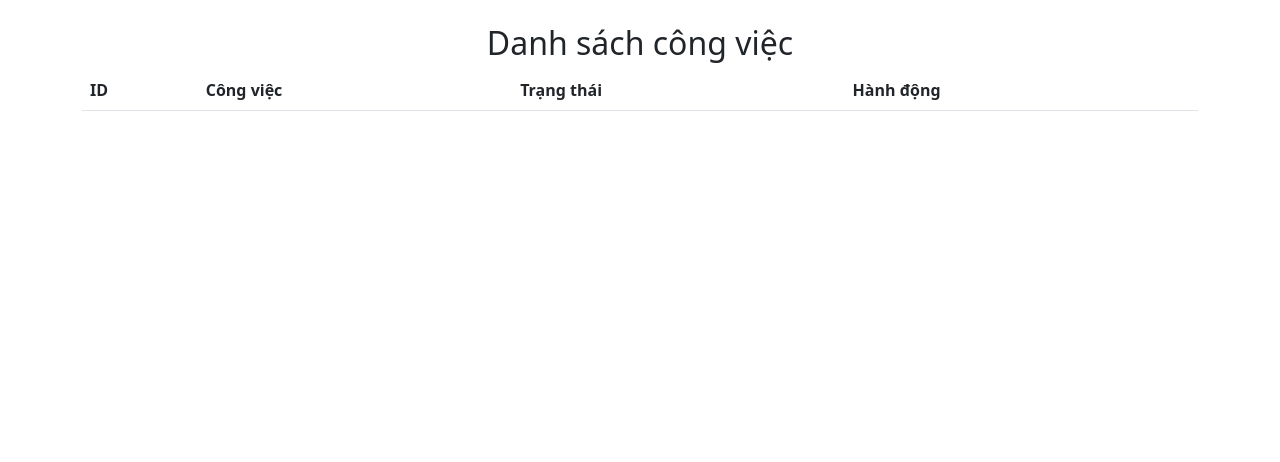
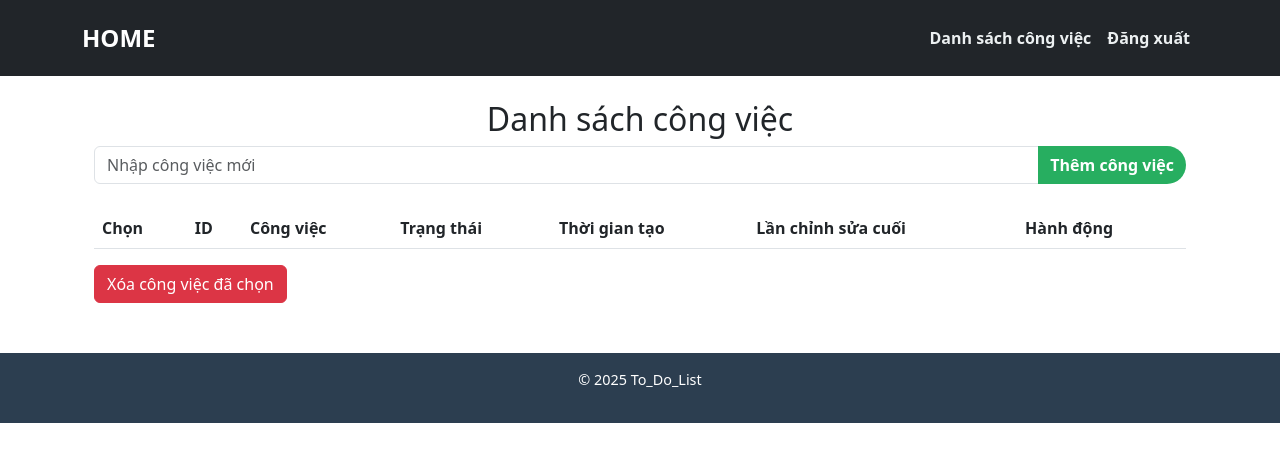
Before and after one commit to HyyyIT/flask_tiny_app, a Django app: page /to-do-list/ in a window 1280 px wide. Shown: the top 462 px of the page. Run offline with Django 5.2, Linux system fonts and the light colour scheme; a user stored in the database is signed in; data comes from the database, SQL or seed files in the repository; both versions use the stored data as it was after the commit; lists and menus that the app fills with data are empty.

Commit message:
Đã thêm tính năng cho user

```diff
--- a/flask_tiny_app/flask_tiny_app/settings.py
+++ b/flask_tiny_app/flask_tiny_app/settings.py
@@ -140,3 +140,5 @@ CRISPY_ALLOWED_TEMPLATE_PACKS = "bootstrap5"
 CRISPY_TEMPLATE_PACK = "bootstrap5"
 
 AUTH_USER_MODEL = 'to_do_list.CustomUser'
+
+LOGIN_URL = '/login/'
--- a/flask_tiny_app/to_do_list/models.py
+++ b/flask_tiny_app/to_do_list/models.py
@@ -1,10 +1,10 @@
 from django.db import models
 from django.contrib.auth.models import AbstractUser
+from django.conf import settings
 
 class CustomUser(AbstractUser):
     groups = models.ManyToManyField(
         "auth.Group",
-
         related_name="customuser_groups",
         blank=True,
         help_text="The groups this user belongs to. A user will get all permissions granted to each of their groups.",
@@ -19,4 +19,16 @@ class CustomUser(AbstractUser):
     )
 
     def __str__(self):
-        return self.task_name
+        return self.username
+
+
+class Task(models.Model):
+    user = models.ForeignKey(settings.AUTH_USER_MODEL, on_delete=models.CASCADE)
+    title = models.CharField(max_length=255)
+    description = models.TextField(blank=True, null=True)
+    completed = models.BooleanField(default=False)
+    created_at = models.DateTimeField(auto_now_add=True)  # Tự động đặt khi tạo mới
+    updated_at = models.DateTimeField(auto_now=True)  # Tự động cập nhật khi chỉnh sửa
+
+    def __str__(self):
+        return self.title
--- a/flask_tiny_app/to_do_list/templates/base.html
+++ b/flask_tiny_app/to_do_list/templates/base.html
@@ -10,7 +10,7 @@
 <body>
     <nav class="navbar navbar-expand-lg navbar-dark bg-dark">
         <div class="container">
-            {% comment %} <a class="navbar-brand" href="{% url 'landing_page' %}">HOME</a> {% endcomment %}
+            <a class="navbar-brand" href="{% url 'landing_page' %}">HOME</a>
             <div class="collapse navbar-collapse">
                 <ul class="navbar-nav ms-auto">
                     {% if user.is_authenticated %}
--- a/flask_tiny_app/to_do_list/templates/to_do_list.html
+++ b/flask_tiny_app/to_do_list/templates/to_do_list.html
@@ -1,26 +1,36 @@
-<!DOCTYPE html>
-<html lang="vi">
-<head>
-    <meta charset="UTF-8">
-    <meta name="viewport" content="width=device-width, initial-scale=1.0">
-    <title>Danh sách công việc</title>
-    <link rel="stylesheet" href="https://cdn.jsdelivr.net/npm/bootstrap@5.3.0/dist/css/bootstrap.min.css">
-</head>
-<body>
-    <div class="container mt-4">
-        <h2 class="text-center">Danh sách công việc</h2>
+{% extends "base.html" %}
+
+{% block content %}
+<div class="container mt-4">
+    <h2 class="text-center">Danh sách công việc</h2>
+
+    <!-- Form thêm công việc -->
+    <form method="POST" action="{% url 'add_task' %}" class="mb-4">
+        {% csrf_token %}
+        <div class="input-group">
+            <input type="text" name="title" class="form-control" placeholder="Nhập công việc mới" required>
+            <button type="submit" class="btn btn-success">Thêm công việc</button>
+        </div>
+    </form>
+
+    <form method="POST" action="{% url 'delete_multiple_tasks' %}">
+        {% csrf_token %}
         <table class="table table-striped">
             <thead>
                 <tr>
+                    <th>Chọn</th>
                     <th>ID</th>
                     <th>Công việc</th>
                     <th>Trạng thái</th>
+                    <th>Thời gian tạo</th>
+                    <th>Lần chỉnh sửa cuối</th>
                     <th>Hành động</th>
                 </tr>
             </thead>
             <tbody>
                 {% for task in tasks %}
                 <tr>
+                    <td><input type="checkbox" name="task_ids" value="{{ task.id }}"></td>
                     <td>{{ task.id }}</td>
                     <td>{{ task.title }}</td>
                     <td>
@@ -30,15 +40,17 @@
                             <span class="text-warning">Đang thực hiện</span>
                         {% endif %}
                     </td>
+                    <td>{{ task.created_at|date:"d/m/Y H:i:s" }}</td>
+                    <td>{{ task.updated_at|date:"d/m/Y H:i:s" }}</td>
                     <td>
-                        <a href="#" class="btn btn-primary btn-sm">Chỉnh sửa</a>
-                        <a href="#" class="btn btn-danger btn-sm">Xóa</a>
+                        <a href="{% url 'edit_task' task.id %}" class="btn btn-primary btn-sm">Chỉnh sửa</a>
+                        <a href="{% url 'delete_task' task.id %}" class="btn btn-danger btn-sm">Xóa</a>
                     </td>
                 </tr>
                 {% endfor %}
             </tbody>
         </table>
-    </div>
-    <script src="https://cdn.jsdelivr.net/npm/bootstrap@5.3.0/dist/js/bootstrap.bundle.min.js"></script>
-</body>
-</html>
+        <button type="submit" class="btn btn-danger">Xóa công việc đã chọn</button>
+    </form>
+</div>
+{% endblock %}
--- a/flask_tiny_app/to_do_list/urls.py
+++ b/flask_tiny_app/to_do_list/urls.py
@@ -3,6 +3,7 @@ from django.contrib.auth import views as auth_views
 from . import views
 
 urlpatterns = [
+    path('', views.landing_page, name='landing_page'),
     path('register/', views.register, name='register'),
     path('login/', views.login, name='login'),
     path('logout/', views.logout, name='logout'),
@@ -10,4 +11,9 @@ urlpatterns = [
     path('admin-dashboard/', views.admin_dashboard, name='admin_dashboard'),
     path('toggle-user-status/<int:user_id>/', views.toggle_user_status, name='toggle_user_status'),
     path('reset-user-password/<int:user_id>/', views.reset_user_password, name='reset_user_password'),
+    path('to-do-list/', views.to_do_list, name='to_do_list'),
+    path('add-task/', views.add_task, name='add_task'),
+    path('edit-task/<int:task_id>/', views.edit_task, name='edit_task'),
+    path('delete-task/<int:task_id>/', views.delete_task, name='delete_task'),
+    path('delete-multiple-tasks/', views.delete_multiple_tasks, name='delete_multiple_tasks'),
 ]
--- a/flask_tiny_app/to_do_list/views.py
+++ b/flask_tiny_app/to_do_list/views.py
@@ -8,7 +8,14 @@ from django.utils import timezone
 from .forms import CustomUserCreationForm
 from .models import  CustomUser
 from django.conf import settings
+from .models import Task
+from django.utils import timezone
+from django.db import connection
 
+
+# Trang chủ
+def landing_page(request):
+    return render(request, 'landing.html')
 
 # Kiểm tra quyền admin
 def is_admin(user):
@@ -19,7 +26,9 @@ def register(request):
     if request.method == 'POST':
         form = CustomUserCreationForm(request.POST)
         if form.is_valid():
-            user = form.save()
+            user = form.save(commit=False)  # Chưa lưu vào database ngay
+            user.is_active = True  # Kích hoạt tài khoản
+            user.save()  # Lưu tài khoản vào database
             auth_login(request, user)
             messages.success(request, "Đăng ký thành công!")
             return redirect('to_do_list')
@@ -27,7 +36,6 @@ def register(request):
         form = CustomUserCreationForm()
     return render(request, 'register.html', {'form': form})
 
-# Đăng nhập
 def login(request):
     if request.method == 'POST':
         username = request.POST.get('username', '')
@@ -36,12 +44,14 @@ def login(request):
         if user is not None:
             if user.is_active:
                 auth_login(request, user)
-                return redirect('to_do_list')
+                messages.success(request, f"Chào mừng {user.username}! Bạn đang đăng nhập với quyền: {'Admin' if user.is_superuser else 'User'}")
+                return redirect('admin_dashboard' if user.is_superuser else 'to_do_list')
             else:
                 messages.error(request, "Tài khoản của bạn đã bị khóa.")
         else:
             messages.error(request, "Tên đăng nhập hoặc mật khẩu không đúng.")
     return render(request, 'login.html')
+
 
 # Đăng xuất
 def logout(request):
@@ -51,8 +61,8 @@ def logout(request):
 
 @login_required
 def to_do_list(request):
-    return render(request, 'to_do_list.html')
-
+    tasks = Task.objects.filter(user=request.user).order_by('id')
+    return render(request, 'to_do_list.html', {'tasks': tasks})
 
 # Trang quản trị Admin
 @login_required
@@ -111,3 +121,59 @@ def reset_user_password(request, user_id):
         return redirect('admin_dashboard')
 
     return render(request, 'reset-user-password.html', {'user': user})
+# Danh sách nhiệm vụ của người dùng
+@login_required
+def to_do_list(request):
+    tasks = Task.objects.filter(user=request.user)
+    return render(request, 'to_do_list.html', {'tasks': tasks})
+
+# Xóa nhiều nhiệm vụ cùng lúc và reset ID
+@login_required
+def delete_multiple_tasks(request):
+    if request.method == "POST":
+        task_ids = request.POST.getlist("task_ids")
+        Task.objects.filter(id__in=task_ids, user=request.user).delete()
+        messages.success(request, "Các nhiệm vụ đã được xóa thành công.")
+        reset_task_ids()
+    return redirect('to_do_list')
+# Thêm công việc với timestamp
+@login_required
+def add_task(request):
+    if request.method == "POST":
+        title = request.POST.get("title")
+        if title:
+            Task.objects.create(user=request.user, title=title, completed=False, created_at=timezone.now(), updated_at=timezone.now())
+            messages.success(request, "Công việc đã được thêm!")
+            reset_task_ids()
+    return redirect("to_do_list")
+
+
+
+# Chỉnh sửa công việc với timestamp
+@login_required
+def edit_task(request, task_id):
+    task = get_object_or_404(Task, id=task_id, user=request.user)
+    if request.method == "POST":
+        task.title = request.POST.get("title", task.title)
+        task.completed = "completed" in request.POST
+        task.updated_at = timezone.now()
+        task.save()
+        messages.success(request, "Công việc đã được cập nhật!")
+        return redirect("to_do_list")
+    return render(request, "edit_task.html", {"task": task})
+
+# Xóa công việc và reset ID
+@login_required
+def delete_task(request, task_id):
+    task = get_object_or_404(Task, id=task_id, user=request.user)
+    task.delete()
+    messages.success(request, "Công việc đã bị xóa!")
+    reset_task_ids()
+    return redirect("to_do_list")
+
+# Hàm reset lại ID sau khi xóa
+def reset_task_ids():
+    with connection.cursor() as cursor:
+        cursor.execute("""
+            UPDATE sqlite_sequence SET seq = 0 WHERE name = 'to_do_list_task';
+        """)
```
Also changed, not shown: flask_tiny_app/to_do_list/templates/edit_task.html (added, +24 -0 lines), flask_tiny_app/to_do_list/templates/landing.html (added, +10 -0 lines), flask_tiny_app/to_do_list/templates/register.html (+34 -4 lines), flask_tiny_app/db.sqlite3, flask_tiny_app/to_do_list/migrations/0003_task.py (added), flask_tiny_app/to_do_list/migrations/0004_task_updated_at.py (added).
